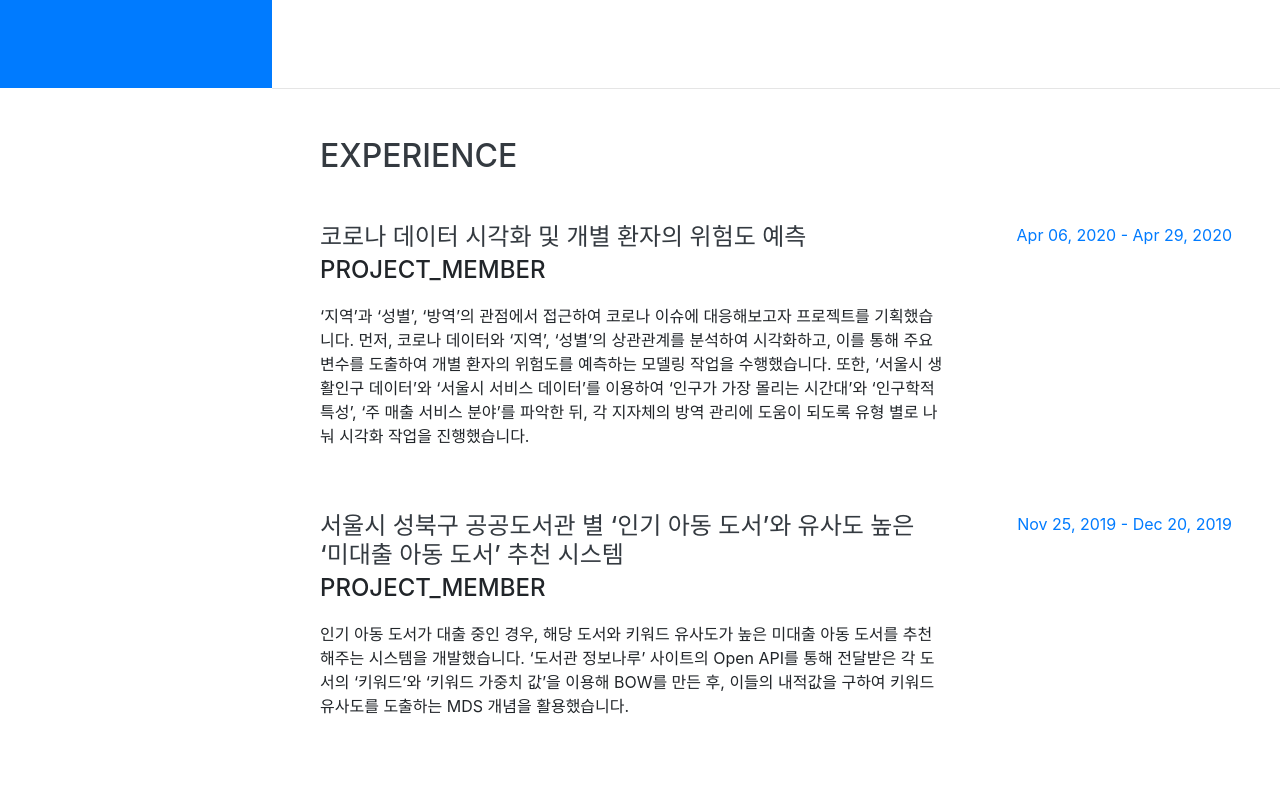
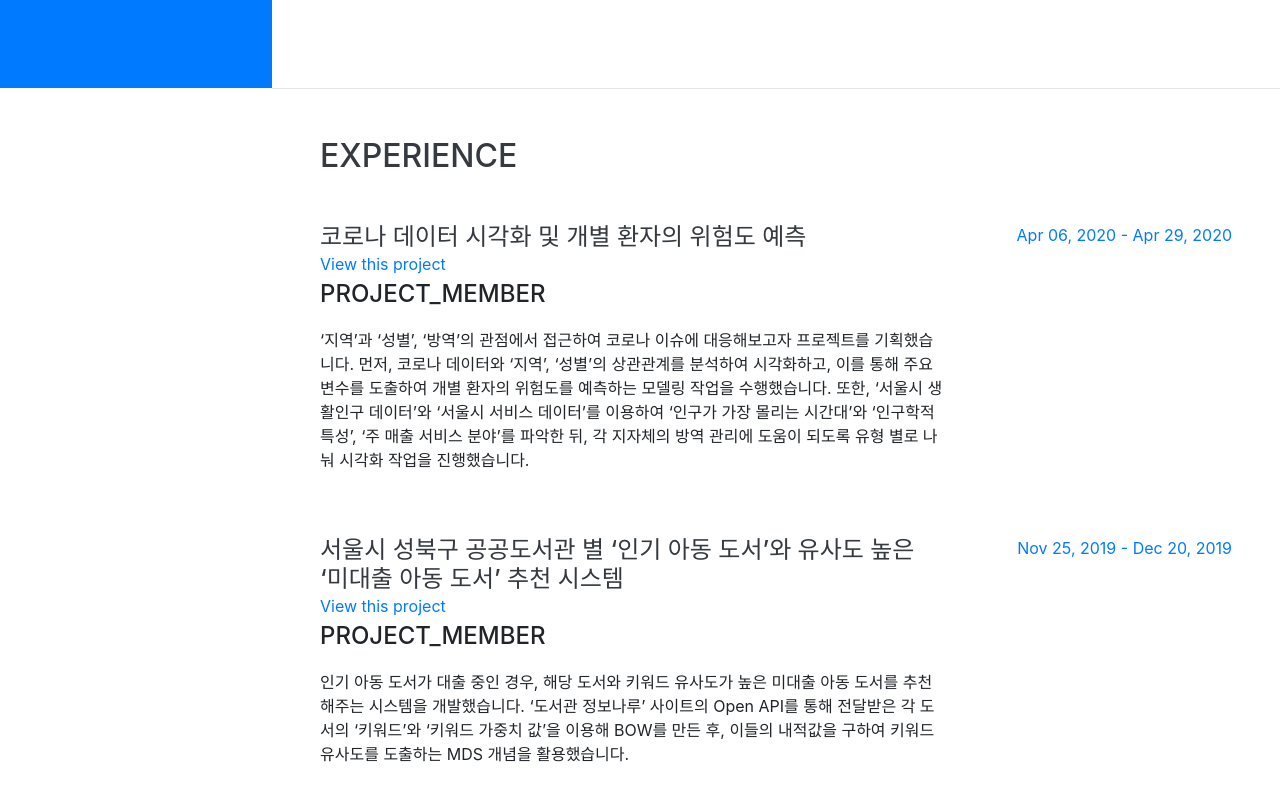
Before and after one commit to swoos91/swoos91.github.io, a website with bundled scripts: page index.html in a window 1280 px wide. Shown: the part 712-1512 px from the top of the page. Built offline with nearby package versions, Linux system fonts and the light colour scheme; a web font is replaced by a local one.

Commit message:
Modify index.html

```diff
--- a/index.html
+++ b/index.html
@@ -96,6 +96,7 @@
         <div class="resume-item d-flex flex-column flex-md-row justify-content-between mb-5">
           <div class="resume-content">
             <h4 class="mb-0">코로나 데이터 시각화 및 개별 환자의 위험도 예측</h4>
+            <a href="https://github.com/swoos91/swoos91.github.io/blob/master/final_project.pdf">View this project</a>
             <div class="subheading mb-3">Project_member</div>
             <p>‘지역’과 ‘성별’, ‘방역’의 관점에서 접근하여 코로나 이슈에 대응해보고자 프로젝트를 기획했습니다. 먼저, 코로나 데이터와 ‘지역’, ‘성별’의 상관관계를 분석하여 시각화하고, 이를 통해 주요 변수를 도출하여 개별 환자의 위험도를 예측하는 모델링 작업을 수행했습니다. 또한, ‘서울시 생활인구 데이터’와 ‘서울시 서비스 데이터’를 이용하여 ‘인구가 가장 몰리는 시간대’와 ‘인구학적 특성’, ‘주 매출 서비스 분야’를 파악한 뒤, 각 지자체의 방역 관리에 도움이 되도록 유형 별로 나눠 시각화 작업을 진행했습니다.</p>
           </div>
@@ -107,6 +108,7 @@
         <div class="resume-item d-flex flex-column flex-md-row justify-content-between mb-5">
           <div class="resume-content">
             <h4 class="mb-0">서울시 성북구 공공도서관 별 ‘인기 아동 도서’와 유사도 높은 ‘미대출 아동 도서’ 추천 시스템</h4>
+            <a href="https://github.com/swoos91/Library_book_recommend/blob/master/Project_portfolio_%EC%84%9C%EC%8A%B9%EC%9A%B0.pdf">View this project</a>
             <div class="subheading mb-3">Project_member</div>
             <p>인기 아동 도서가 대출 중인 경우, 해당 도서와 키워드 유사도가 높은 미대출 아동 도서를 추천해주는 시스템을 개발했습니다. ‘도서관 정보나루’ 사이트의 Open API를 통해 전달받은 각 도서의 ‘키워드’와 ‘키워드 가중치 값’을 이용해 BOW를 만든 후, 이들의 내적값을 구하여 키워드 유사도를 도출하는 MDS 개념을 활용했습니다.</p>
           </div>
```
